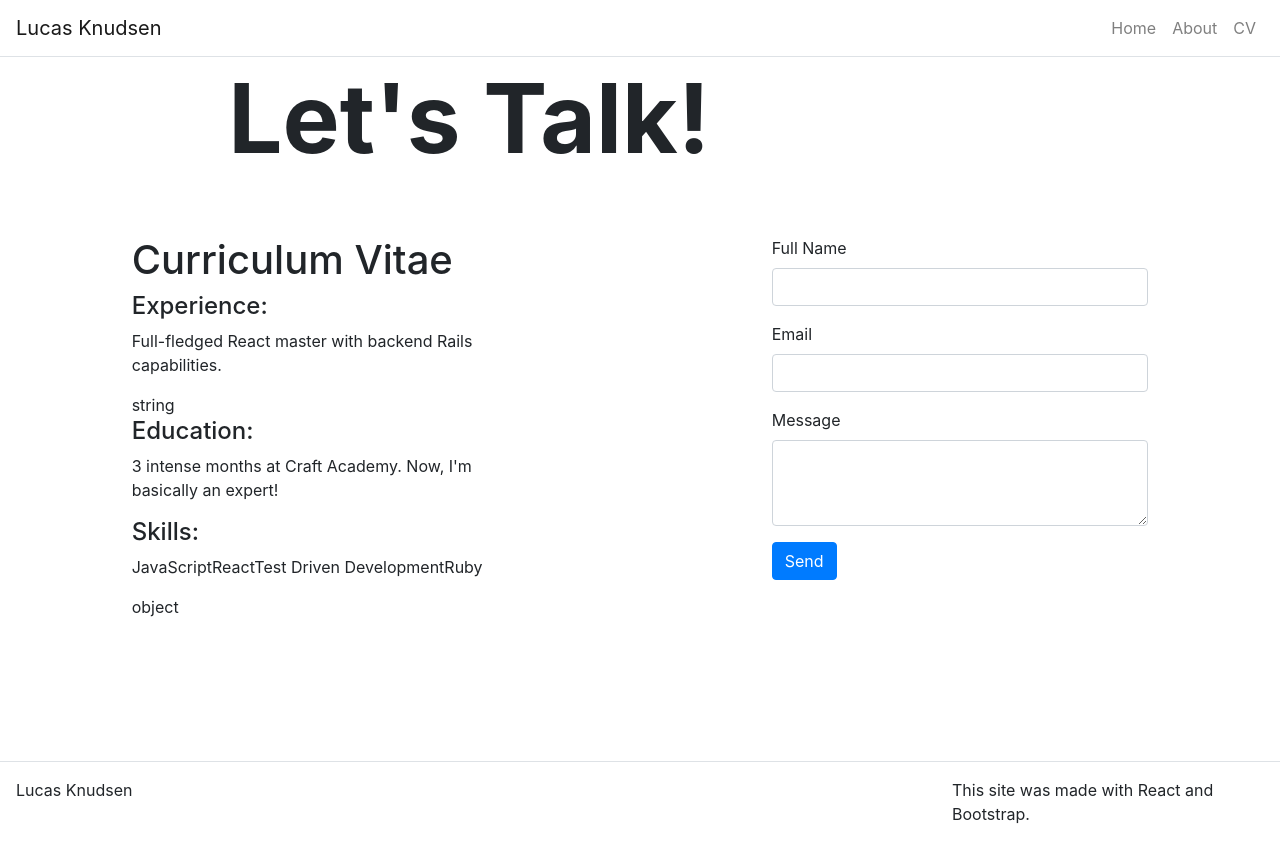
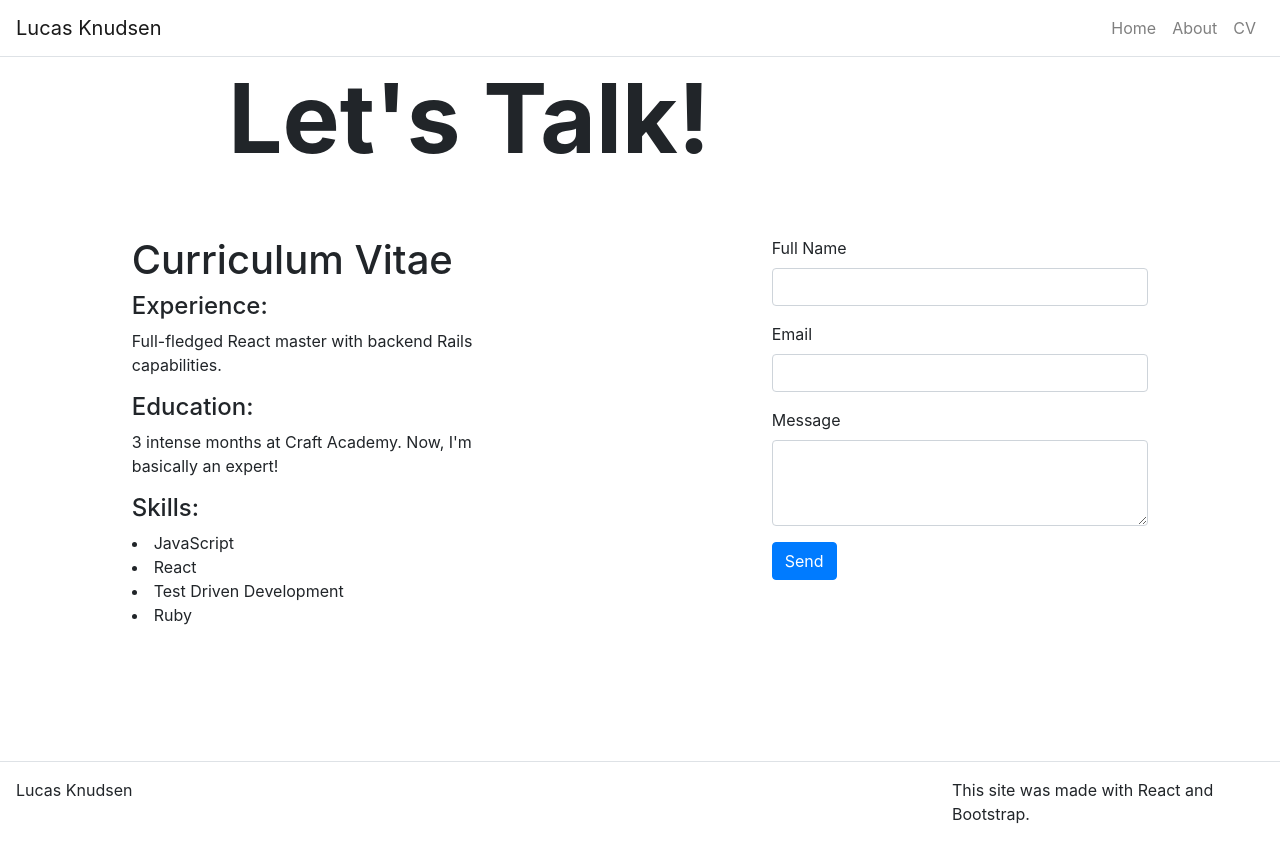
Before and after one commit to LucasKnudsen/react_portfolio, a React (Create React App) app: page /cv in a window 1280 px wide. Built offline with nearby package versions, Linux system fonts and the light colour scheme.

Commit message:
skillList implemented manually

```diff
--- a/src/pages/CV.jsx
+++ b/src/pages/CV.jsx
@@ -26,26 +26,26 @@ class CV extends React.Component {
 
   render () {
     const { cv } = this.state;
-
-
+    const list = ["JavaScript", "React", "Test Driven Development", "Ruby"];
+    const jsxList = list.map((skill) => {
+      console.log(skill);
+      return <li>{skill}</li>
+    })
     return (
       <div className="full-screen" id={`${this.props.id}-title`} >
         <Hero title={this.props.title} />
         <Container className="mt-5" fluid={true}>
           <Row className="justify-content-around">
             <Col >
-            <Content>
+             <Content>
               <h1 id={`${this.props.id}-h1`}>{cv.title}</h1>
               <h4>Experience:</h4>
               <p>{cv.experience}</p>
-              {typeof cv.experience}
               <h4>Education:</h4>
               <p>{cv.education}</p>
               <h4>Skills:</h4>
-              <p>{cv.skills}</p>
-              {typeof cv.skills}
-
-          </Content>
+              <p>{jsxList}</p>
+             </Content>
             </Col>
             <Col >
             <Content>
```
Also changed, not shown: 1 other file (tests, documents, lock files or other folders).
